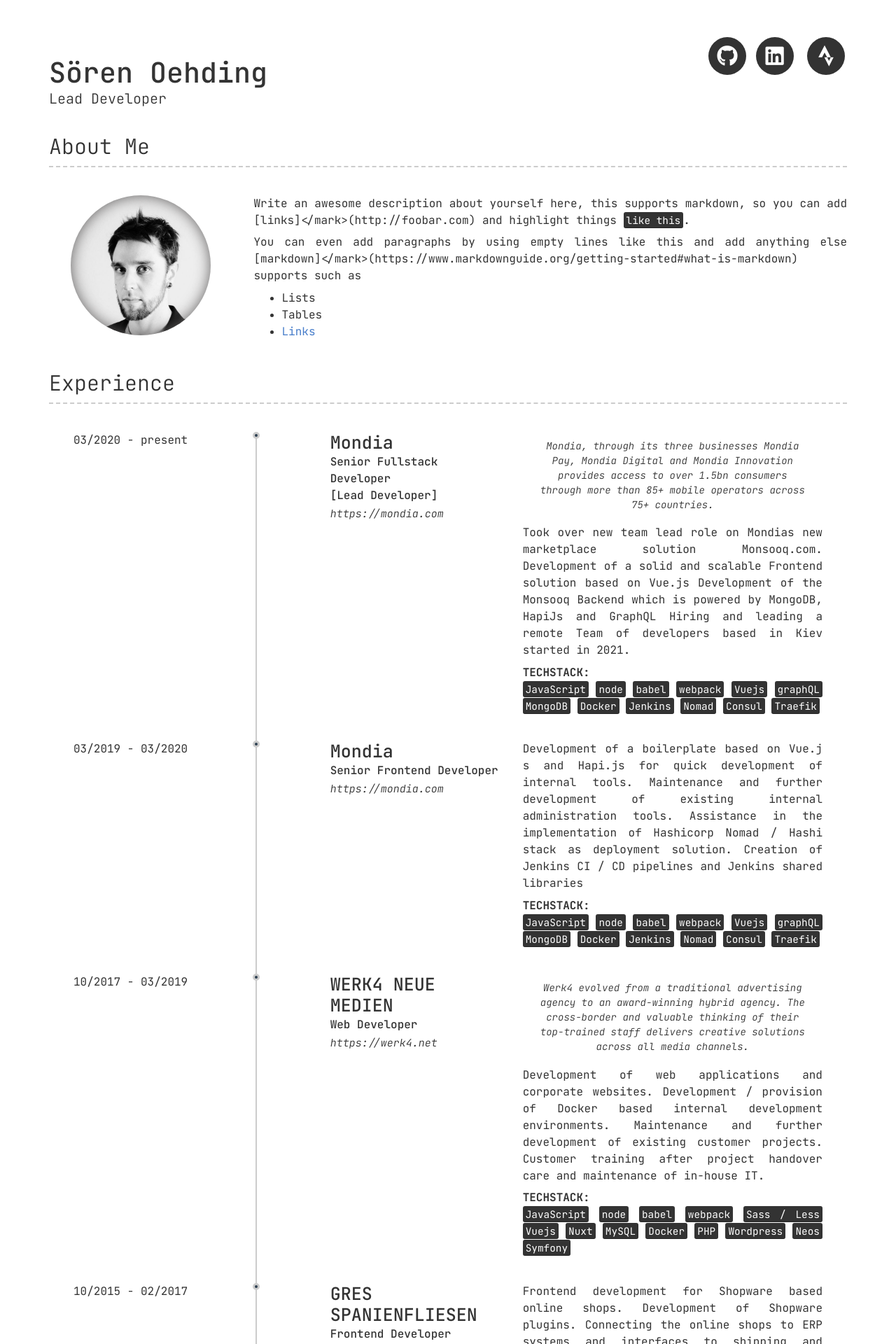
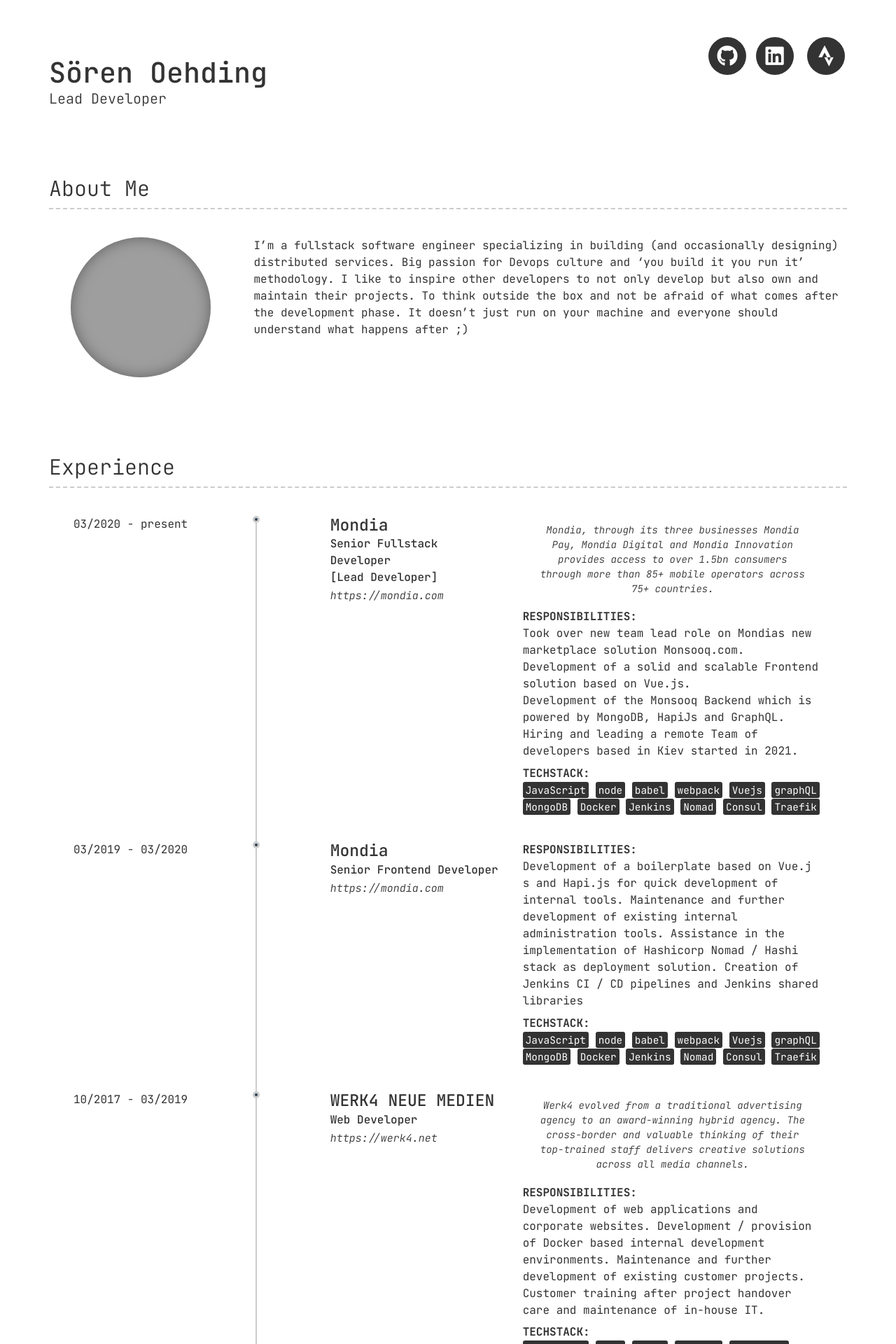
Before and after one commit to s-oehding/cv, a Jekyll site: the page built from index.md, in a window 1280 px wide. Shown: the top 1920 px of the page at 70% size. Built offline with Jekyll 4.4.1, drawn with Linux system fonts in a browser that asks for light colours; nearby versions of some CDN libraries; some of the changed text lies outside the part shown; grey boxes are pictures that could not be loaded.

Commit message:
[Update] small updates

```diff
--- a/_config.yml
+++ b/_config.yml
@@ -47,14 +47,9 @@ additional_links:
 
 # About Section
 # about_title: About Me (Use this to override about section title)
-about_profile_image: images/profile.jpg
+about_profile_image: images/profile-cat.jpg
 about_content: | # this will include new lines to allow paragraphs
-  Write an awesome description about yourself here, this supports markdown, so you can add [links]</mark>(http://foobar.com) and highlight things <mark>like this</mark>.
-
-  You can even add paragraphs by using empty lines like this and add anything else [markdown]</mark>(https://www.markdownguide.org/getting-started#what-is-markdown) supports such as
-    - Lists
-    - Tables
-    - <a href="google.com">Links</a>
+  I'm a fullstack software engineer specializing in building (and occasionally designing) distributed services. Big passion for Devops culture and 'you build it you run it' methodology. I like to inspire other developers to not only develop but also own and maintain their projects. To think outside the box and not be afraid of what comes after the development phase. It doesn't just run on your machine and everyone should understand what happens after ;)
 
 content:
   # - title: Projects # Title for the section
@@ -87,9 +82,10 @@ content:
         quote: >
           Mondia, through its three businesses Mondia Pay, Mondia Digital and Mondia Innovation provides access to over 1.5bn consumers through more than 85+ mobile operators across 75+ countries.
         description: | # this will include new lines to allow paragraphs
+          **RESPONSIBILITIES:**<br>
           Took over new team lead role on Mondias new marketplace solution Monsooq.com.
-          Development of a solid and scalable Frontend solution based on Vue.js
-          Development of the Monsooq Backend which is powered by MongoDB, HapiJs and GraphQL
+          Development of a solid and scalable Frontend solution based on Vue.js.
+          Development of the Monsooq Backend which is powered by MongoDB, HapiJs and GraphQL.
           Hiring and leading a remote Team of developers based in Kiev started in 2021.
 
           **TECHSTACK:**<br>
@@ -104,6 +100,7 @@ content:
         link: https://mondia.com
         quote:
         description: | # this will include new lines to allow paragraphs
+          **RESPONSIBILITIES:**<br>
           Development of a boilerplate based on Vue.j s and Hapi.js for quick development of internal tools.
           Maintenance and further development of existing internal administration tools.
           Assistance in the implementation of Hashicorp Nomad / Hashi stack as deployment solution.
@@ -121,13 +118,14 @@ content:
         quote: >
           Werk4 evolved from a traditional advertising agency to an award-winning hybrid agency. The cross-border and valuable thinking of their top-trained staff delivers creative solutions across all media channels.
         description: | # this will include new lines to allow paragraphs
+          **RESPONSIBILITIES:**<br>
           Development of web applications and corporate websites.
           Development / provision of Docker based internal development environments.
           Maintenance and further development of existing customer projects.
           Customer training after project handover care and maintenance of in-house IT.
 
           **TECHSTACK:**<br>
-          <mark>JavaScript</mark> <mark>node</mark> <mark>babel</mark> <mark>webpack</mark> <mark>Sass / Less</mark>
+          <mark>JavaScript</mark> <mark>node</mark> <mark>babel</mark> <mark>webpack</mark> <mark>Sass/Less</mark>
           <mark>Vuejs</mark> <mark>Nuxt</mark> <mark>MySQL</mark>  <mark>Docker</mark>
           <mark>PHP</mark> <mark>Wordpress</mark> <mark>Neos</mark> <mark>Symfony</mark>
       - layout: left
@@ -137,6 +135,7 @@ content:
         link: https://spanienfliesen.de
         quote:
         description: | # this will include new lines to allow paragraphs
+          **RESPONSIBILITIES:**<br>
           Frontend development for Shopware based online shops.
           Development of Shopware plugins.
           Connecting the online shops to ERP systems and interfaces to shipping and payment service providers.
@@ -144,7 +143,7 @@ content:
           Supervision and design of WordPress Landingpages
 
           **TECHSTACK:**<br>
-          <mark>JavaScript</mark> <mark>gulp</mark> <mark>Vagrant</mark> <mark>Sass / Less</mark>
+          <mark>JavaScript</mark> <mark>gulp</mark> <mark>Vagrant</mark> <mark>Sass/Less</mark>
           <mark>PHP</mark> <mark>MySQL</mark> <mark>Wordpress</mark> <mark>Magento</mark>
       - layout: left
         title: INNOVATIVE TRAINING SYSTEMS
@@ -153,13 +152,14 @@ content:
         link: https://suprfit.com/
         quote:
         description: | # this will include new lines to allow paragraphs
+          **RESPONSIBILITIES:**<br>
           Frontend development for Magento based online shops B2B and B2C.
           Connecting the online shops to ERP systems and interfaces to shipping and payment service providers.
           Supervision / design WordPress.
 
 
           **TECHSTACK:**<br>
-          <mark>JavaScript</mark> <mark>gulp</mark> <mark>Sass / Less</mark>
+          <mark>JavaScript</mark> <mark>gulp</mark> <mark>Sass/Less</mark>
           <mark>PHP</mark> <mark>MySQL</mark> <mark>Wordpress</mark> <mark>Magento</mark>
   - title: Education
     layout: timeline
@@ -174,7 +174,7 @@ content:
       - layout: top-left
         title: SAE Hamburg
         sub_title: Diploma
-        caption: 06/2006 - 12/2019
+        caption: 06/2006 - 12/2009
         quote:
         description: | # this will include new lines to allow paragraphs
           AUDIO ENGINEERING & DIGITAL MEDIA
@@ -182,19 +182,16 @@ content:
   - title: A Little More About Me
     layout: text
     content: | # this will include new lines to allow paragraphs
-      This is where you can write a little more about yourself. You could title this section **Interests** and include some of your other interests.
-
-      Or you could title it **Skills** and write a bit more about things that make you more desirable, like *leadership* or *teamwork*<br>
-
       <div class="row">
         <div class="col-xs-12 col-md-6 content">
           <p>
-          This is where you can write a little more about yourself. You could title this section **Interests** and include some of your other interests.
-          Or you could title it **Skills** and write a bit more about things that make you more desirable, like *leadership* or *teamwork*<br>
+          When i'm not at work or otherwise in front of the computer you can find me ideally on the road bike or gravel bike on tour through nature, the further out the better :)
+          If the weather does not play along, I tinker with pet projects or home automation around<br>
           </p>
         </div>
         <div class="col-xs-12 col-md-6">
-          <iframe height='auto' width='100%' style="min-height: 450px" frameborder='0' allowtransparency='true' scrolling='no' src='https://www.strava.com/athletes/31512898/latest-rides/7dee0c0f16d353e312cf41df8ab76c4f43387085'></iframe>
+          <img src="images/bike.jpg" />
+          <iframe height='auto' width='100%' style="min-height: 460px" frameborder='0' allowtransparency='true' scrolling='no' src='https://www.strava.com/athletes/31512898/latest-rides/7dee0c0f16d353e312cf41df8ab76c4f43387085'></iframe>
         </div>
       </div>
 # Footer
--- a/_sass/base.scss
+++ b/_sass/base.scss
@@ -1,7 +1,7 @@
-@import url(https://fonts.googleapis.com/css?family=Roboto:100,300,400,700,500,500italic,400italic,300italic,100italic,700italic);
+// @import url(https://fonts.googleapis.com/css?family=Roboto:100,300,400,700,500,500italic,400italic,300italic,100italic,700italic);1
 @import url(https://maxcdn.bootstrapcdn.com/bootstrap/3.3.5/css/bootstrap.min.css);
-@import url(https://use.fontawesome.com/releases/v5.11.2/css/all.css);
-@import url(https://use.fontawesome.com/releases/v5.11.2/css/v4-shims.css);
+// @import url(https://use.fontawesome.com/releases/v5.11.2/css/all.css);
+// @import url(https://use.fontawesome.com/releases/v5.11.2/css/v4-shims.css);
 
 button, input[type="button"], input[type="reset"], input[type="submit"] {
   appearance: none;
@@ -155,7 +155,7 @@ body {
   text-align: center; }
 
 .container {
-  margin-top:30px;
+  margin-top:9rem;
 
   @media print {
     margin-top: 20px;
--- a/_sass/type.scss
+++ b/_sass/type.scss
@@ -64,7 +64,7 @@ h3 {
 
 h4 {
   font-weight: 300;
-  font-size:2.5rem;
+  font-size:2.3rem;
   margin-bottom:3px;
 }
 
@@ -72,7 +72,6 @@ h4 {
 
 p, ul {
   font-size: 1.6rem;
-  text-align: justify;
 }
 
 a i {
```
Also changed, not shown: images/bike.jpg (added), 1 other file.
